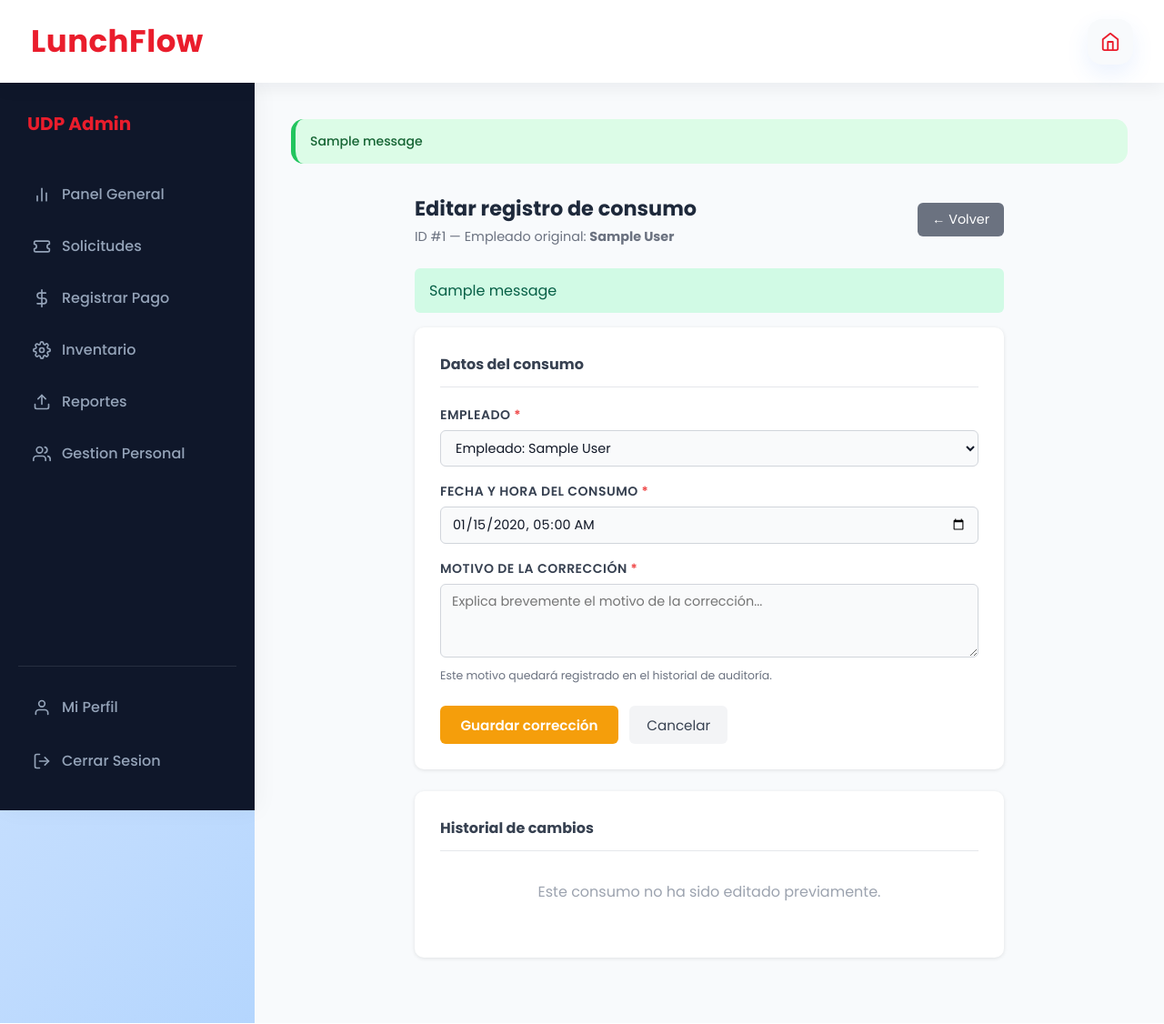
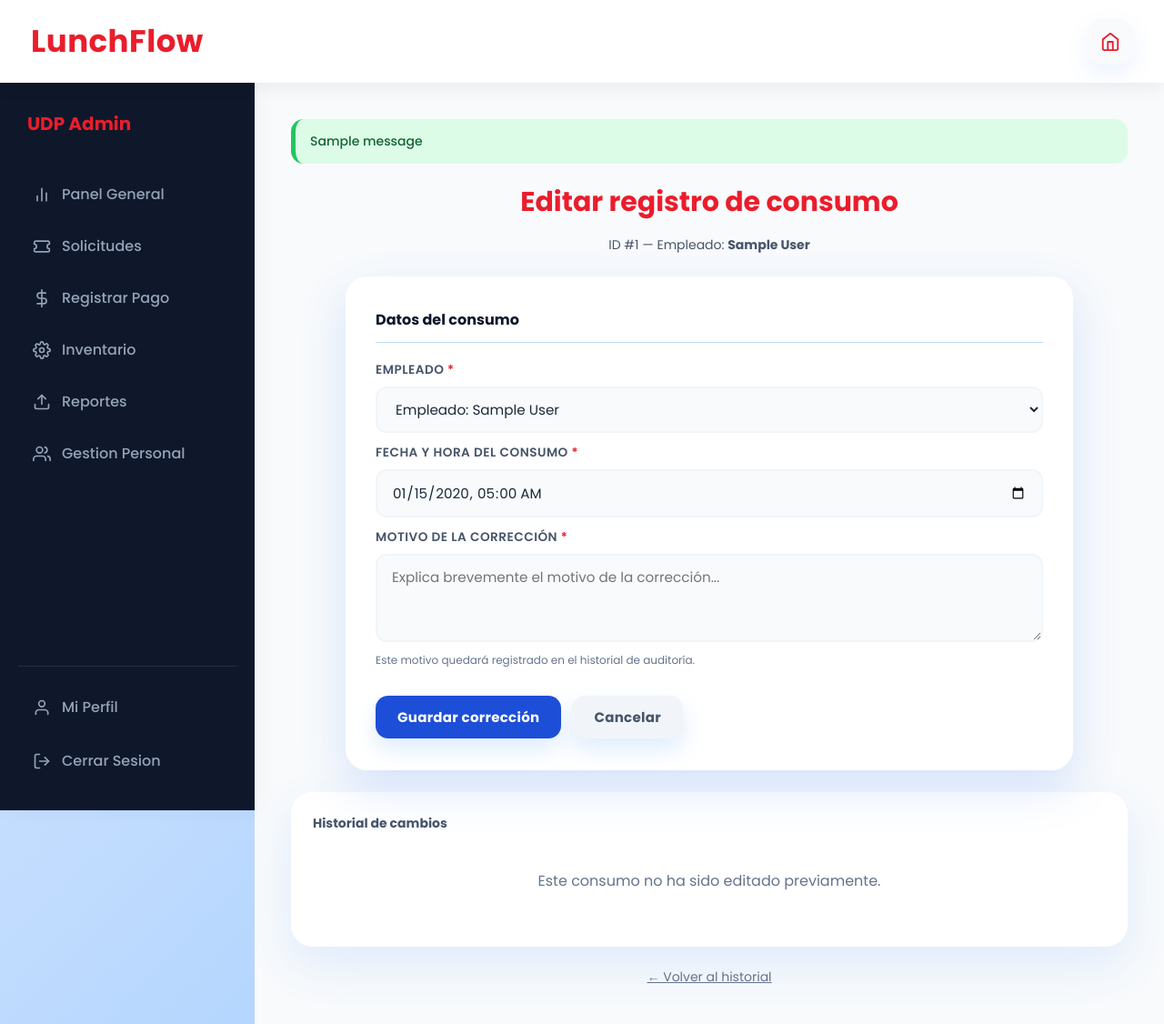
Before and after one commit to juansimonEAFIT/Proyecto2_EAFIT, a Django app: page /gestion-humana/consumo/1/editar/ in a window 1280 px wide. Shown: the whole page at 91% size. Run offline with Django 5.2, Linux system fonts and the light colour scheme; a user stored in the database is signed in; tables that the repository leaves empty hold one stand-in row (values such as "Sample post"); one stand-in notice (Sample message) is shown; data that the repository does not hold is empty.

Commit message:
fixed editar_consumo

```diff
--- a/schedule/templates/schedule/editar_consumo.html
+++ b/schedule/templates/schedule/editar_consumo.html
@@ -1,133 +1,88 @@
 {% extends 'core/base.html' %}
 
-{% block title %}Editar Consumo #{{ consumo.id }} – LunchFlow{% endblock %}
+{% block title %}Editar Consumo #{{ consumo.id }} - LunchFlow{% endblock %}
 
 {% block content %}
-<div style="max-width:680px; margin:2rem auto; padding:0 1rem;">
+<div class="contenedor-interior">
 
-  <!-- Cabecera -->
-  <div style="display:flex; align-items:center; justify-content:space-between; margin-bottom:1.5rem;">
-    <div>
-      <h1 style="margin:0; font-size:1.4rem;">Editar registro de consumo</h1>
-      <p style="margin:0.25rem 0 0; color:#6b7280; font-size:0.9rem;">
-        ID #{{ consumo.id }} —
-        Empleado original: <strong>{{ consumo.empleado.user.get_full_name|default:consumo.empleado.user.username }}</strong>
+    <div class="encabezado-interior">
+        <h1 class="titulo-central">Editar registro de consumo</h1>
+        <p class="subtitulo">
+            ID #{{ consumo.id }} &mdash; Empleado: <strong>{{ consumo.empleado.user.get_full_name|default:consumo.empleado.user.username }}</strong>
         </p>
     </div>
-    <a href="{% url 'historial_consumos' empleado_id_original %}"
-       style="padding:0.5rem 1rem; background:#6b7280; color:#fff; border-radius:6px; text-decoration:none; font-size:0.9rem;">
-      ← Volver
-    </a>
-  </div>
 
-  {% if messages %}
-    {% for message in messages %}
-    <div style="padding:0.75rem 1rem; border-radius:6px; margin-bottom:1rem;
-                background:{% if message.tags == 'success' %}#d1fae5{% elif message.tags == 'error' %}#fee2e2{% else %}#e0f2fe{% endif %};
-                color:{% if message.tags == 'success' %}#065f46{% elif message.tags == 'error' %}#991b1b{% else %}#0369a1{% endif %};">
-      {{ message }}
-    </div>
-    {% endfor %}
-  {% endif %}
-
-  <!-- Formulario de edición -->
-  <div style="background:#fff; border-radius:10px; box-shadow:0 1px 4px rgba(0,0,0,0.1); padding:1.75rem; margin-bottom:1.5rem;">
-    <h2 style="margin:0 0 1.25rem; font-size:1rem; color:#374151; border-bottom:1px solid #e5e7eb; padding-bottom:0.75rem;">
+    <div class="contenedor ancho-medio" style="margin: 0 auto 24px; text-align: left;">
+        <h2 style="margin: 0 0 20px; font-size: 16px; color: var(--color-oscuro); border-bottom: 1px solid var(--color-borde-card); padding-bottom: 12px;">
             Datos del consumo
         </h2>
 
         <form method="post">
             {% csrf_token %}
-
             {% for field in formulario %}
-      <div style="margin-bottom:1.1rem;">
-        <label for="{{ field.id_for_label }}"
-               style="display:block; font-size:0.875rem; font-weight:600; color:#374151; margin-bottom:0.35rem;">
-          {{ field.label }}
-          {% if field.field.required %}<span style="color:#ef4444;">*</span>{% endif %}
+            <div class="campo">
+                <label for="{{ field.id_for_label }}">
+                    {{ field.label }}{% if field.field.required %} <span style="color: var(--color-rojo);">*</span>{% endif %}
                 </label>
                 {{ field }}
                 {% if field.help_text %}
-          <p style="margin:0.25rem 0 0; font-size:0.78rem; color:#6b7280;">{{ field.help_text }}</p>
+                    <small style="display: block; color: var(--color-texto-sutil); font-size: 12px; margin-top: 4px;">{{ field.help_text }}</small>
                 {% endif %}
                 {% for error in field.errors %}
-          <p style="margin:0.25rem 0 0; font-size:0.8rem; color:#dc2626;">{{ error }}</p>
+                    <div class="mensaje mensaje-error" style="padding: 5px 10px; margin-top: 4px;">{{ error }}</div>
                 {% endfor %}
             </div>
             {% endfor %}
 
-      <div style="display:flex; gap:0.75rem; margin-top:1.5rem;">
-        <button type="submit"
-                style="padding:0.6rem 1.4rem; background:#f59e0b; color:#fff; border:none; border-radius:6px; font-weight:600; cursor:pointer; font-size:0.95rem;">
+            <div style="display: flex; gap: 12px; margin-top: 20px;">
+                <button type="submit" class="boton" style="width: auto; padding: 12px 24px; background: var(--color-azul); color: white;">
                     Guardar corrección
                 </button>
-        <a href="{% url 'historial_consumos' empleado_id_original %}"
-           style="padding:0.6rem 1.2rem; background:#f3f4f6; color:#374151; border-radius:6px; text-decoration:none; font-size:0.95rem;">
+                <a href="{% url 'historial_consumos' empleado_id_original %}" class="boton"
+                   style="width: auto; padding: 12px 24px; background: #f1f5f9; color: var(--color-texto-suave); text-decoration: none; text-align: center;">
                     Cancelar
                 </a>
             </div>
         </form>
     </div>
 
-  <!-- Historial de ediciones -->
-  <div style="background:#fff; border-radius:10px; box-shadow:0 1px 4px rgba(0,0,0,0.1); padding:1.75rem;">
-    <h2 style="margin:0 0 1rem; font-size:1rem; color:#374151; border-bottom:1px solid #e5e7eb; padding-bottom:0.75rem;">
-      Historial de cambios
-    </h2>
-
+    <div class="tabla-contenedor">
+        <h2 class="subtitulo-izq" style="margin: 0 0 20px;">Historial de cambios</h2>
         {% if logs %}
-    <table style="width:100%; border-collapse:collapse; font-size:0.875rem;">
+        <table>
             <thead>
-        <tr style="background:#f9fafb;">
-          <th style="padding:0.6rem 0.75rem; text-align:left; color:#6b7280; font-weight:600;">Fecha</th>
-          <th style="padding:0.6rem 0.75rem; text-align:left; color:#6b7280; font-weight:600;">Campo</th>
-          <th style="padding:0.6rem 0.75rem; text-align:left; color:#6b7280; font-weight:600;">Antes</th>
-          <th style="padding:0.6rem 0.75rem; text-align:left; color:#6b7280; font-weight:600;">Después</th>
-          <th style="padding:0.6rem 0.75rem; text-align:left; color:#6b7280; font-weight:600;">Editado por</th>
-          <th style="padding:0.6rem 0.75rem; text-align:left; color:#6b7280; font-weight:600;">Motivo</th>
+                <tr>
+                    <th>Fecha</th>
+                    <th>Campo</th>
+                    <th>Antes</th>
+                    <th>Despues</th>
+                    <th>Editado por</th>
+                    <th>Motivo</th>
                 </tr>
             </thead>
             <tbody>
                 {% for log in logs %}
-        <tr style="border-top:1px solid #e5e7eb;">
-          <td style="padding:0.6rem 0.75rem; white-space:nowrap; color:#374151;">{{ log.fecha_edicion|date:"d/m/Y H:i" }}</td>
-          <td style="padding:0.6rem 0.75rem;">
-            <span style="background:#f3f4f6; padding:0.15rem 0.5rem; border-radius:4px; font-size:0.8rem;">{{ log.campo }}</span>
-          </td>
-          <td style="padding:0.6rem 0.75rem; color:#dc2626; text-decoration:line-through;">{{ log.valor_anterior }}</td>
-          <td style="padding:0.6rem 0.75rem; color:#065f46; font-weight:600;">{{ log.valor_nuevo }}</td>
-          <td style="padding:0.6rem 0.75rem; color:#374151;">{{ log.editado_por.get_full_name|default:log.editado_por.username }}</td>
-          <td style="padding:0.6rem 0.75rem; color:#6b7280; font-style:italic;">{{ log.motivo|default:"—" }}</td>
+                <tr>
+                    <td>{{ log.fecha_edicion|date:"d/m/Y H:i" }}</td>
+                    <td><span class="insignia insignia-gris">{{ log.campo }}</span></td>
+                    <td style="color: var(--color-rojo); text-decoration: line-through;">{{ log.valor_anterior }}</td>
+                    <td style="color: #166534; font-weight: 600;">{{ log.valor_nuevo }}</td>
+                    <td>{{ log.editado_por.get_full_name|default:log.editado_por.username }}</td>
+                    <td style="color: var(--color-texto-sutil); font-style: italic;">{{ log.motivo|default:"&mdash;" }}</td>
                 </tr>
                 {% endfor %}
             </tbody>
         </table>
         {% else %}
-    <p style="color:#9ca3af; text-align:center; padding:1rem;">Este consumo no ha sido editado previamente.</p>
+        <p style="color: var(--color-texto-sutil); text-align: center; padding: 20px 0;">Este consumo no ha sido editado previamente.</p>
         {% endif %}
     </div>
 
+    <div style="text-align: center; margin-top: 20px;">
+        <a href="{% url 'historial_consumos' empleado_id_original %}" style="color: var(--color-texto-sutil); font-size: 14px;">
+            &larr; Volver al historial
+        </a>
     </div>
 
-<style>
-  input[type="datetime-local"],
-  select,
-  textarea {
-    width: 100%;
-    padding: 0.5rem 0.75rem;
-    border: 1px solid #d1d5db;
-    border-radius: 6px;
-    font-size: 0.9rem;
-    color: #111827;
-    box-sizing: border-box;
-    background: #f9fafb;
-  }
-  input[type="datetime-local"]:focus,
-  select:focus,
-  textarea:focus {
-    outline: none;
-    border-color: #f59e0b;
-    background: #fff;
-  }
-</style>
+</div>
 {% endblock %}
```
Lines whose indentation alone changed are shown as unchanged.
